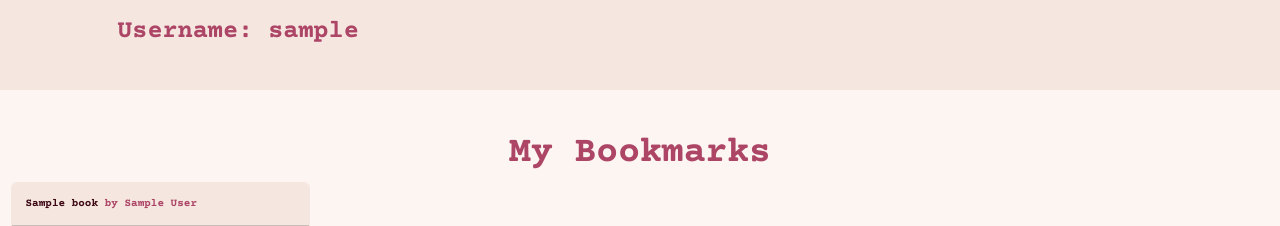
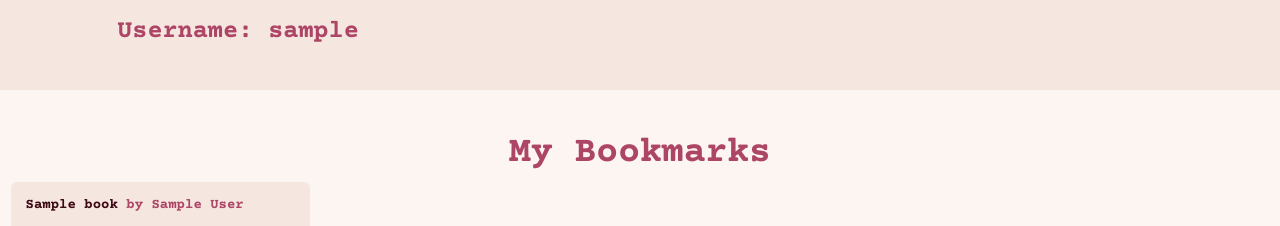
Before and after one commit to rhiannonmcn/the-book-nook, a Django app: page /my_books/ in a window 1280 px wide. Shown: the part 153-379 px from the top of the page. Run offline with Django 4.2, Linux system fonts and the light colour scheme; a user stored in the database is signed in; tables that the repository leaves empty hold one stand-in row (values such as "Sample post"); some libraries are stand-ins or nearby versions.

Commit message:
Update My Books section of README.md

```diff
--- a/book/templates/book/my_books.html
+++ b/book/templates/book/my_books.html
@@ -29,9 +29,9 @@
         <a href="{% url 'book_detail' book.slug %}">
           <div class="card h-100 book-card">
             <div class="card-header">
-              <h2 class="mt-2 book-listing-title f-small p-bold">
+              <h2 class="mt-2 book-listing-title f-medium p-bold">
                 {{ book.title }}
-                <span class="irresistable f-small p-bold"
+                <span class="irresistable f-medium p-bold"
                   >by {{ book.book_author }}</span
                 >
               </h2>
```
Also changed, not shown: README.md, 7 other files.
